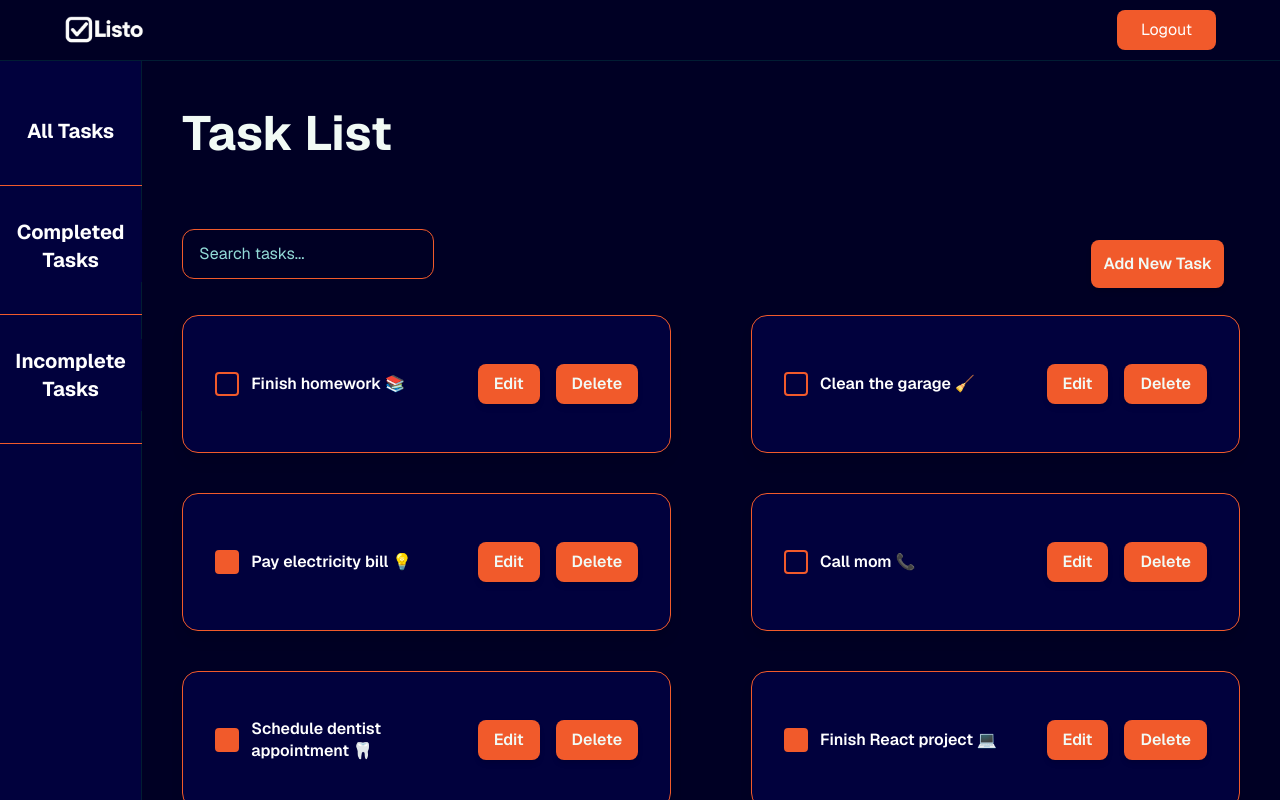
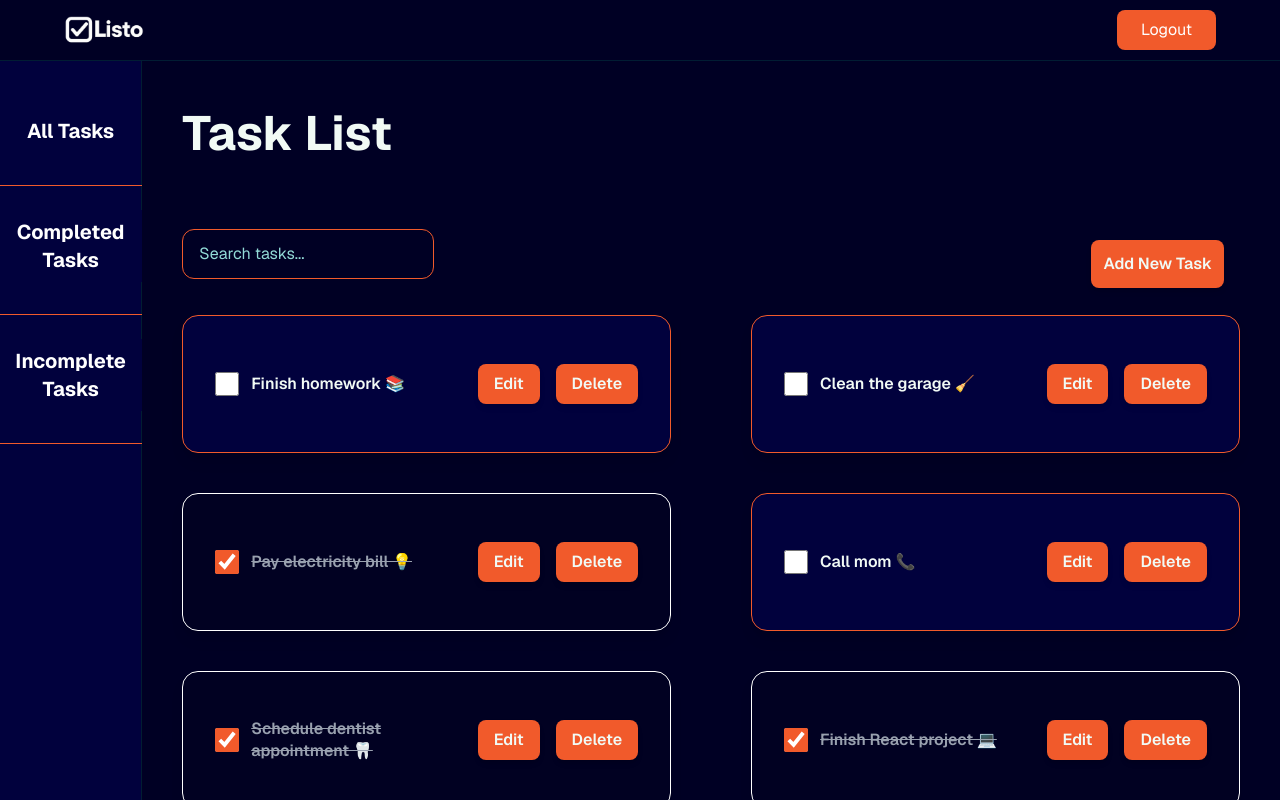
Before and after one commit to SoftDevCLF/to-do-app, a Next.js app: page /tasks-list in a window 1280 px wide. Shown: the top 800 px of the page. Built offline with nearby package versions, Linux system fonts and the light colour scheme.

Commit message:
Styling for completed task

```diff
--- a/app/components/TaskCard.js
+++ b/app/components/TaskCard.js
@@ -4,17 +4,24 @@
 export default function TaskCard({ task, onToggleComplete, onRequestDelete, onRequestEdit }) {
 
   return (
-    <div className="flex items-center justify-between w-full p-8 mb-4 border border-[#F15A2B] rounded-2xl bg-[#01013D] text-white shadow-lg hover:shadow-xl hover:scale-105 transition-all ">
+    <div
+      className={`flex items-center justify-between w-full p-8 mb-4 rounded-2xl shadow-lg transition-all ${
+        task.completed ? "bg-[#010122] border border-[#ffffff]" : "bg-[#01013D] border border-[#F15A2B]"
+      }`}
+    >
       <div className="flex items-center gap-4 py-6">
+      {/* Checkbox */}
       <input
         type="checkbox"
         checked={task.completed || false}
-        className="w-6 h-6 appearance-none cursor-pointer rounded border-2 border-[#F15A2B] bg-[#01013D] checked:bg-[#F15A2B] transition"
-        onChange={() => onToggleComplete(task.id)}
+        className="w-6 h-6 cursor-pointer rounded border-2 border-[#F15A2B] bg-[#01013D] checked:bg-[#F15A2B] accent-[#F15A2B] transition"
+        onChange={() => onToggleComplete(task)}
+        aria-label={`Mark task "${task.title}" as ${task.completed ? "incomplete" : "complete"}`}
       />
       </div>
       <div className="flex gap-4 items-center flex-1">
-        <div className="flex-1 text-base font-semibold leading-snug px-3">{task.title}</div>
+        <div className={`flex-1 text-base font-semibold leading-snug px-3 ${task.completed ? "line-through text-gray-400" : "text-[#F1FAF5]"}`}>{task.title}</div>
+
         {/* Edit Button */}
         <button type="button" className="px-4 py-2 rounded-lg font-semibold text-[#F1FAF5] bg-[#F15A2B] hover:bg-orange-600 hover:scale-105 transition-all shadow-md"
          onClick={() => onRequestEdit(task)}
```
